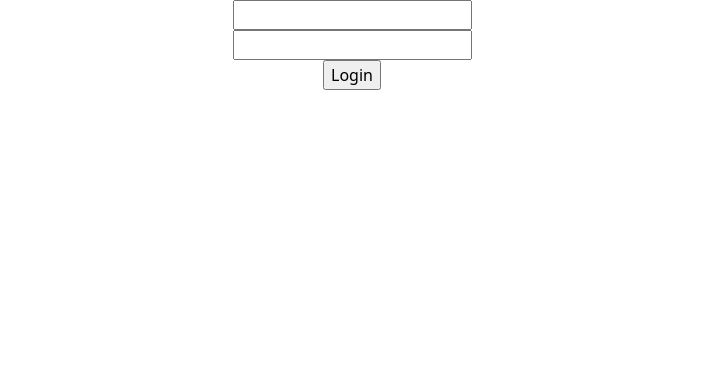
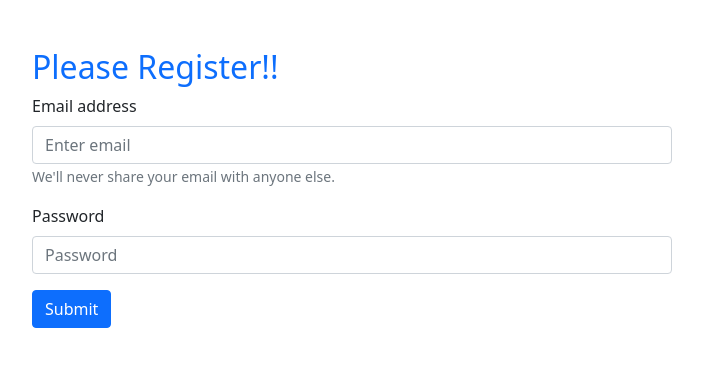
Before and after one commit to abdullahbinrowshan/email-password-auth, a React (Create React App) app: page / in a window 1280 px wide. Shown: the top 366 px of the page, without its empty margins (288-991 px from the left). Built offline with nearby package versions, Linux system fonts and the light colour scheme.

Commit message:
bootstrap form added 03

```diff
--- a/src/App.css
+++ b/src/App.css
@@ -1,7 +1,3 @@
-.App {
-  text-align: center;
-}
-
 .App-logo {
   height: 40vmin;
   pointer-events: none;
--- a/src/App.js
+++ b/src/App.js
@@ -2,33 +2,54 @@
 import 'bootstrap/dist/css/bootstrap.min.css';
 import './App.css';
 import app from "./firebase.init";
+import Form from 'react-bootstrap/Form';
+import Button from 'react-bootstrap/Button';
+import { useState } from "react";
 
 const auth = getAuth(app);
 
 function App() {
+  const [email, setEmail] = useState('');
+  const [password, setPassword] = useState('');
 
   const handleEmailBlur = event => {
-    console.log(event.target.value);
+    setEmail(event.target.value);
   };
 
   const handlePasswordBlur = event => {
-    console.log(event.target.value);
+    setPassword(event.target.value);
   }
 
   const handleFormSubmit = event => {
-    console.log('form submitted');
+    console.log('form submitted', email, password);
     event.preventDefault();
   }
 
   return (
-    <div className="App">
-      <form onSubmit={handleFormSubmit}>
-        <input onBlur={handleEmailBlur} type="email" name="" id="" />
-        <br />
-        <input onBlur={handlePasswordBlur} type="password" name="" id="" />
-        <br />
-        <input type="submit" value="Login" />
-      </form>
+    <div>
+      <div className="registration w-50 mx-auto mt-5">
+        <h2 className="text-primary">Please Register!!</h2>
+        <Form onSubmit={handleFormSubmit}>
+          <Form.Group className="mb-3" controlId="formBasicEmail">
+            <Form.Label>Email address</Form.Label>
+            <Form.Control onBlur={handleEmailBlur} type="email" placeholder="Enter email" />
+            <Form.Text className="text-muted">
+              We'll never share your email with anyone else.
+            </Form.Text>
+          </Form.Group>
+
+          <Form.Group className="mb-3" controlId="formBasicPassword">
+            <Form.Label>Password</Form.Label>
+            <Form.Control onBlur={handlePasswordBlur} type="password" placeholder="Password" />
+          </Form.Group>{/*
+          <Form.Group className="mb-3" controlId="formBasicCheckbox">
+            <Form.Check type="checkbox" label="Check me out" />
+          </Form.Group> */}
+          <Button variant="primary" type="submit">
+            Submit
+          </Button>
+        </Form>
+      </div>
     </div>
   );
 }
```
